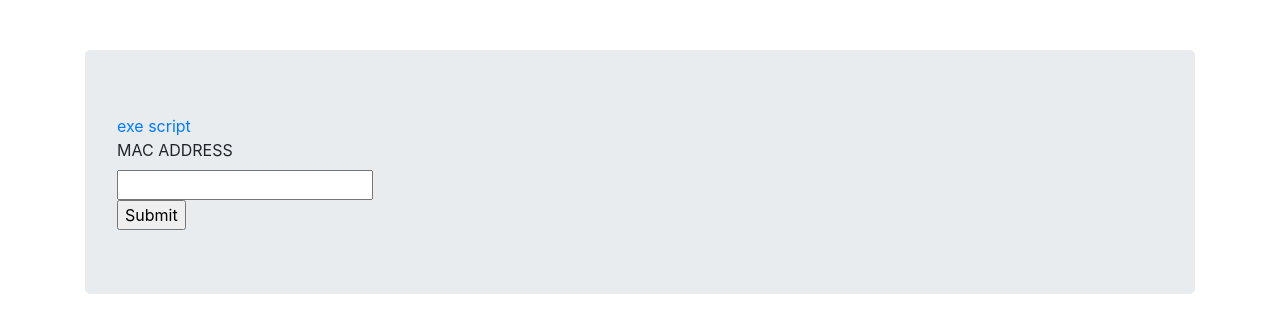
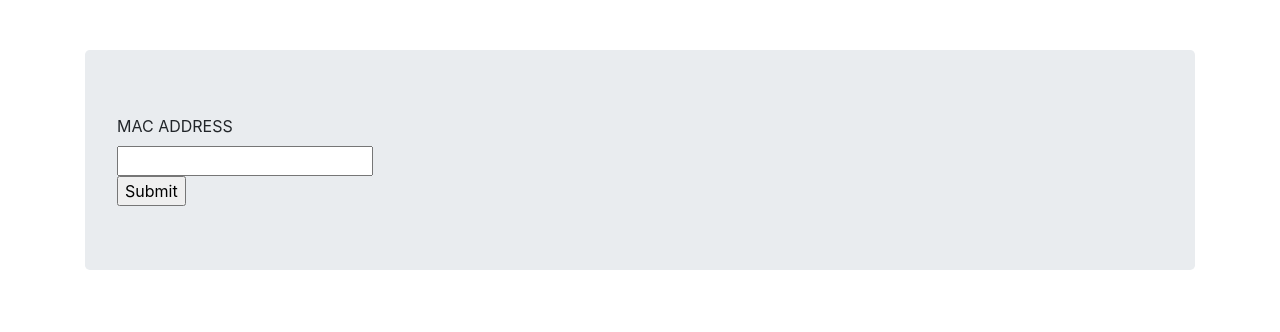
Before and after one commit to jurgob/server_node_bash_exe, a website: page index.html in a window 1280 px wide. Drawn offline with nearby package versions, Linux system fonts and the light colour scheme.

Commit message:
remove link

```diff
--- a/index.html
+++ b/index.html
@@ -12,8 +12,6 @@
 
   <div class="container">
     <div class="jumbotron">
-      <a href="/api/run" >exe script</a>
-
       <form method="GET" action="/api/run"  >
         <label for="macaddr">MAC ADDRESS</label><br>
         <input type="text" id="macaddr" name="macaddr"><br>
```
